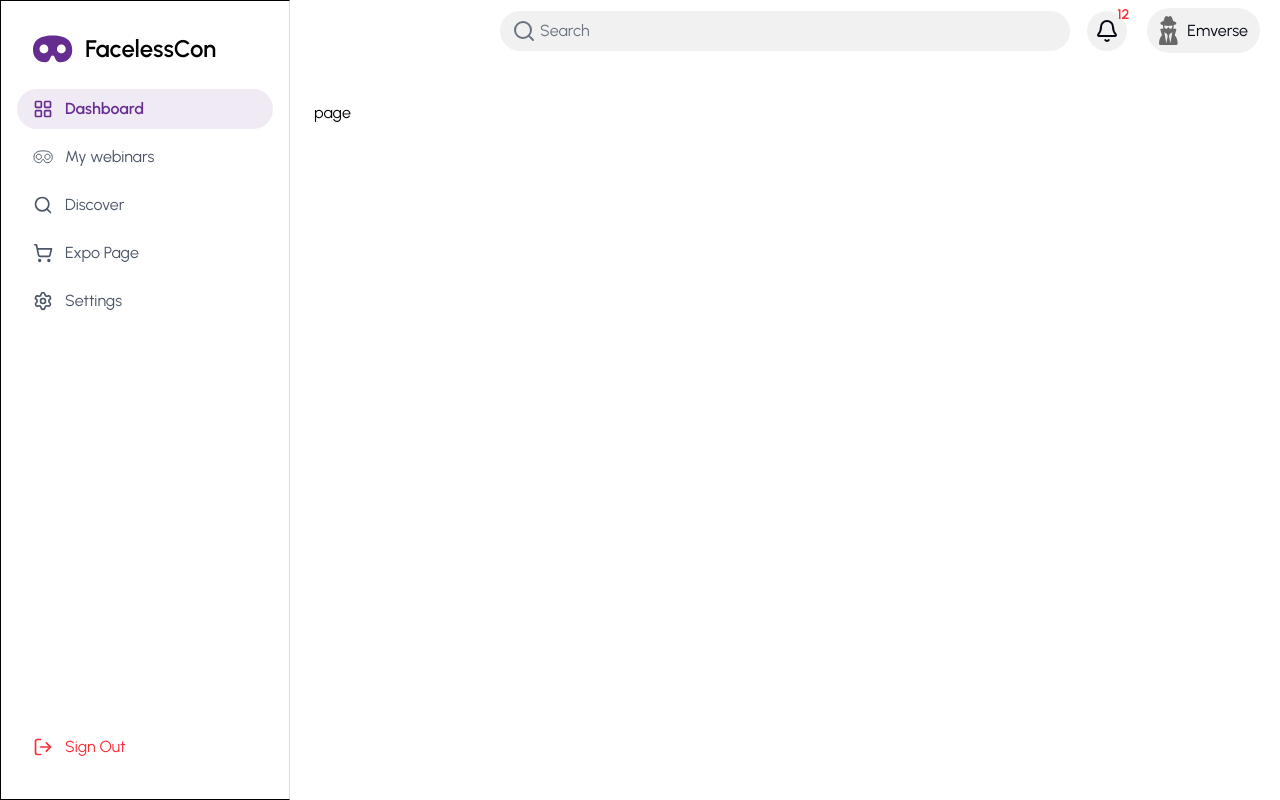
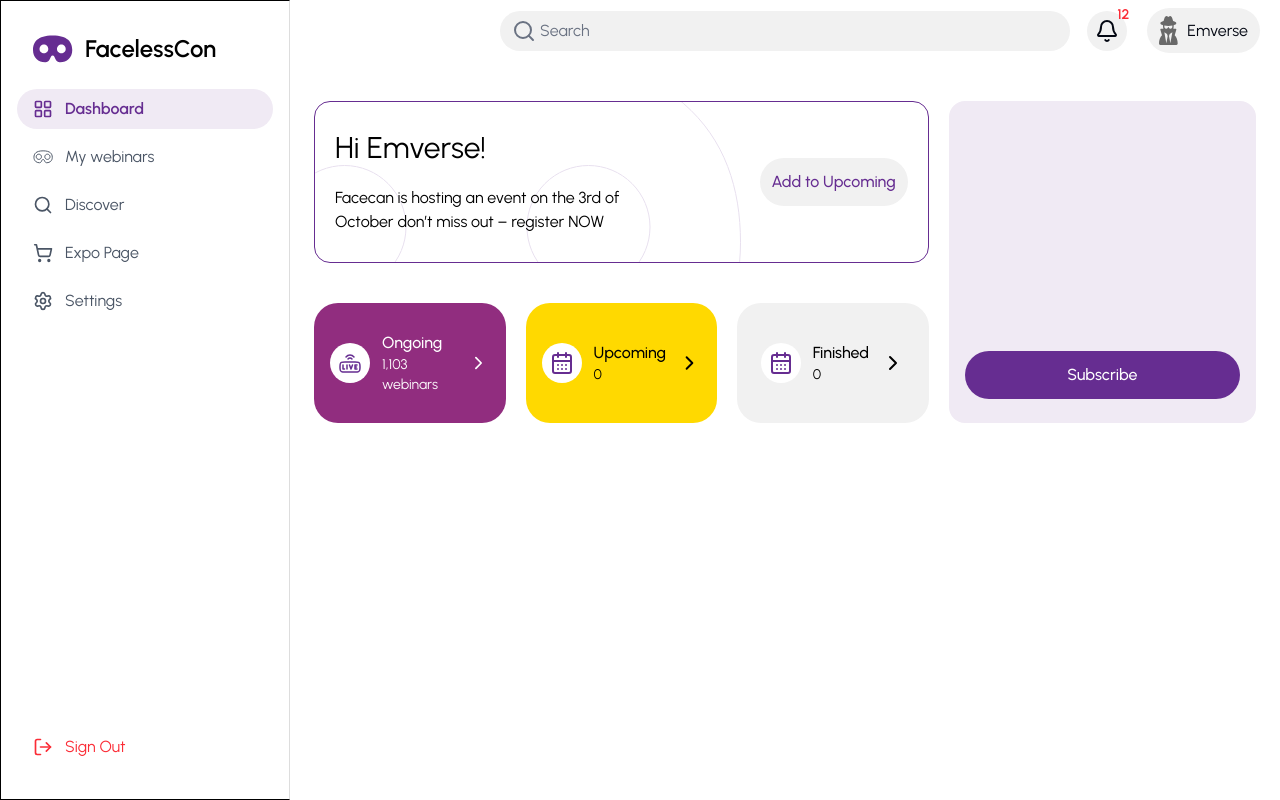
Before and after one commit to Gemamethystngltd/faceless-client, a Next.js app: page /dashboard in a window 1280 px wide. Built offline with nearby package versions, Linux system fonts and the light colour scheme.

Commit message:
feat: I built the dashboard

```diff
--- a/app/(app)/dashboard/page.tsx
+++ b/app/(app)/dashboard/page.tsx
@@ -1,3 +1,5 @@
+import Dashboard from "@/components/Dashboard";
+
 export default function DashboardPage() {
-  return <div>page</div>;
+  return <Dashboard />;
 }
--- /dev/null
+++ b/components/Dashboard.tsx
@@ -0,0 +1,58 @@
+import Button from "./Button";
+import LiveIcon from "./icons/LiveIcon";
+import DashboardStat from "./DashboardStat";
+import { CalendarDays } from "lucide-react";
+
+export default function Dashboard() {
+  return (
+    <div className="flex flex-col">
+      <div className="grid grid-cols-[2fr_1fr] gap-5">
+        {/* Left Column */}
+        <div className="w-full space-y-5">
+          <div className="border border-[#662D91] flex justify-between items-center px-5 py-7 rounded-2xl bg-[url('/svgs/faceless-skeleton.svg')] bg-no-repeat">
+            <div className="w-1/2 space-y-5">
+              <p className="text-3xl">Hi Emverse!</p>
+              <p>
+                Facecan is hosting an event on the 3rd of October don’t miss out
+                – register NOW
+              </p>
+            </div>
+            <div>
+              <Button variant="secondary" className="text-[#662D91]">
+                Add to Upcoming
+              </Button>
+            </div>
+          </div>
+
+          <div className="grid grid-cols-3 gap-5">
+            <DashboardStat
+              icon={LiveIcon}
+              status="Ongoing"
+              value="1,103 webinars"
+              className="bg-[#912D7F]"
+            />
+            <DashboardStat
+              icon={CalendarDays}
+              status="Upcoming"
+              value="0"
+              className="bg-[#FFD900] text-black"
+            />
+            <DashboardStat
+              icon={CalendarDays}
+              status="Finished"
+              value="0"
+              className="bg-[#F1F1F1] text-black"
+            />
+          </div>
+        </div>
+
+        {/* Right Column */}
+        <div className="flex flex-col justify-end bg-[#F0EAF4] rounded-2xl px-4 py-6">
+          <Button>Subscribe</Button>
+        </div>
+      </div>
+
+      <div></div>
+    </div>
+  );
+}
--- /dev/null
+++ b/components/DashboardStat.tsx
@@ -0,0 +1,33 @@
+import { cn } from "@/lib/util";
+import { ChevronRight } from "lucide-react";
+
+interface DashboardStatProps {
+  icon: React.ElementType;
+  status: string;
+  value: string;
+  className?: string;
+}
+export default function DashboardStat({
+  icon: Icon,
+  status,
+  value,
+  className,
+}: DashboardStatProps) {
+  return (
+    <div
+      className={cn(
+        "px-4 py-7 flex justify-center items-center space-x-3 text-white rounded-3xl mt-5",
+        className
+      )}
+    >
+      <span className="bg-white p-2 rounded-full">
+        <Icon className="text-[#662D91]" />
+      </span>
+      <div>
+        <p className="font-medium">{status}</p>
+        <p className="text-sm">{value}</p>
+      </div>
+      <ChevronRight className="cursor-pointer" />
+    </div>
+  );
+}
--- /dev/null
+++ b/components/icons/LiveIcon.tsx
@@ -0,0 +1,44 @@
+type LiveIconProps = React.SVGProps<SVGSVGElement>;
+
+export default function LiveIcon({ className, ...props }: LiveIconProps) {
+  return (
+    <svg
+      width="24"
+      height="24"
+      viewBox="0 0 24 24"
+      fill="none"
+      xmlns="http://www.w3.org/2000/svg"
+      className={className}
+      {...props}
+    >
+      <path
+        d="M17 21C18.8692 21 19.8038 21 20.5 20.5981C20.9561 20.3348 21.3348 19.9561 21.5981 19.5C22 18.8038 22 17.8692 22 16C22 14.1308 22 13.1962 21.5981 12.5C21.3348 12.0439 20.9561 11.6652 20.5 11.4019C19.8038 11 18.8692 11 17 11H7C5.13077 11 4.19615 11 3.5 11.4019C3.04394 11.6652 2.66523 12.0439 2.40192 12.5C2 13.1962 2 14.1308 2 16C2 17.8692 2 18.8038 2.40192 19.5C2.66523 19.9561 3.04394 20.3348 3.5 20.5981C4.19615 21 5.13077 21 7 21H17Z"
+        stroke="currentColor"
+        strokeWidth="1.5"
+        strokeLinecap="round"
+        strokeLinejoin="round"
+      />
+      <path
+        d="M16 6C15.0227 4.77354 13.5929 4 12 4C10.4071 4 8.97726 4.77354 8 6"
+        stroke="currentColor"
+        strokeWidth="1.5"
+        strokeLinecap="round"
+        strokeLinejoin="round"
+      />
+      <path
+        d="M14 8C13.5114 7.38677 12.7965 7 12 7C11.2035 7 10.4886 7.38677 10 8"
+        stroke="currentColor"
+        strokeWidth="1.5"
+        strokeLinecap="round"
+        strokeLinejoin="round"
+      />
+      <path
+        d="M5 14V18H6.5M19 18H17V16M17 16V14H19M17 16H18.5M9 14V18M11.5 14L13 18L14.5 14"
+        stroke="currentColor"
+        strokeWidth="1.5"
+        strokeLinecap="round"
+        strokeLinejoin="round"
+      />
+    </svg>
+  );
+}
```
Also changed, not shown: public/svgs/faceless-skeleton.svg (added).
